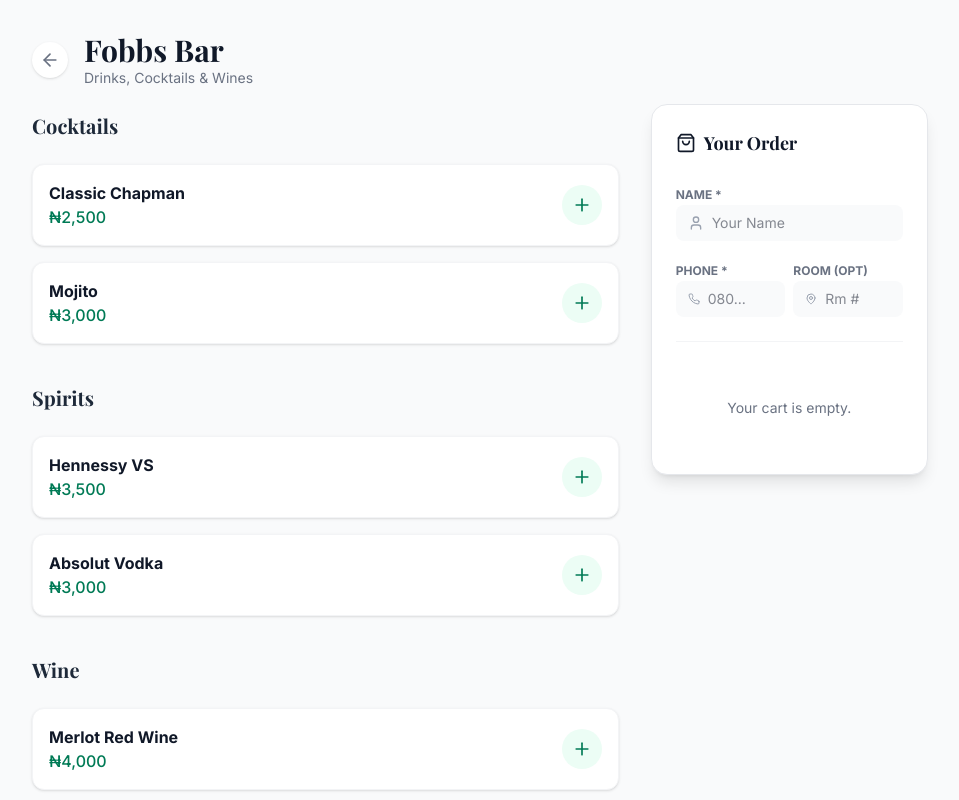
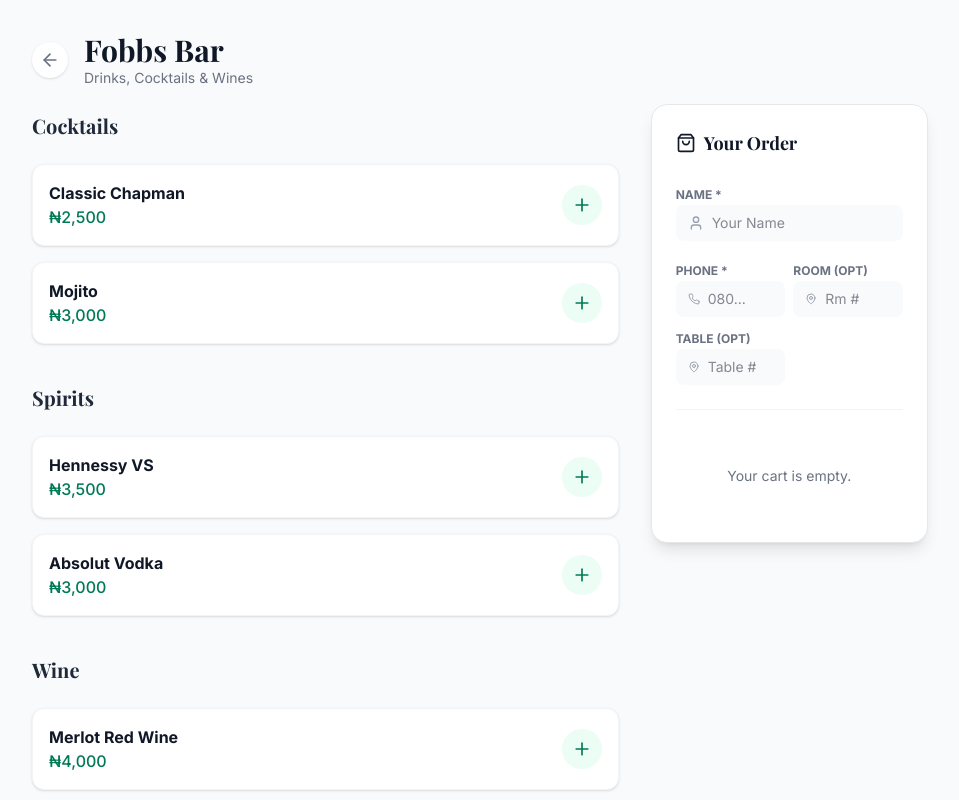
Before and after one commit to mfventures01-maker/Fobbsapartment, a React (Vite) app: page /bar in a window 1280 px wide. Shown: the top 800 px of the page, without its empty margins (160-1119 px from the left). Built offline with nearby package versions, Linux system fonts and the light colour scheme.

Commit message:
fix: Re-add Bill to Room, add Table Number for Dine In

```diff
--- a/src/pages/public/BarPublic.tsx
+++ b/src/pages/public/BarPublic.tsx
@@ -18,6 +18,7 @@ const BarPublic: React.FC = () => {
     const [notes, setNotes] = useState('');
     const [delivery, setDelivery] = useState('Room Delivery');
     const [paymentMethod, setPaymentMethod] = useState('POS on Delivery');
+    const [tableNumber, setTableNumber] = useState('');
 
     const addToCart = (item: any) => {
         setCart(prev => {
@@ -52,6 +53,11 @@ const BarPublic: React.FC = () => {
             return;
         }
 
+        if (paymentMethod === 'Bill to Room' && !room) {
+            alert("Please provide a Room Number for 'Bill to Room' payment.");
+            return;
+        }
+
         sendRequest(
             'Bar Order',
             buildBarOrderMessage,
@@ -59,7 +65,7 @@ const BarPublic: React.FC = () => {
                 items: cart,
                 subtotal: subtotal,
                 payment_method: paymentMethod,
-                notes: `Name: ${name}, Phone: ${phone}, Room: ${room || 'N/A'}. Delivery: ${delivery}. ${notes}`,
+                notes: `Name: ${name}, Phone: ${phone}, Room: ${room || 'N/A'}, Table: ${tableNumber || 'N/A'}. Delivery: ${delivery}. ${notes}`,
                 room_number: room || "N/A",
                 summary: `${cart.length} drinks (₦${subtotal.toLocaleString()})`
             },
@@ -172,6 +178,19 @@ const BarPublic: React.FC = () => {
                                             />
                                         </div>
                                     </div>
+                                    <div className="space-y-1">
+                                        <label className="text-xs font-bold text-gray-500 uppercase">Table (Opt)</label>
+                                        <div className="relative">
+                                            <MapPin className="absolute left-3 top-1/2 -translate-y-1/2 w-3 h-3 text-gray-400" />
+                                            <input
+                                                type="text"
+                                                value={tableNumber}
+                                                onChange={(e) => setTableNumber(e.target.value)}
+                                                className="w-full pl-8 p-2 bg-gray-50 rounded-lg text-sm"
+                                                placeholder="Table #"
+                                            />
+                                        </div>
+                                    </div>
                                 </div>
                             </div>
 
@@ -213,6 +232,7 @@ const BarPublic: React.FC = () => {
                                                 className="w-full text-sm p-2 bg-gray-50 rounded-lg"
                                             >
                                                 <option value="Room Delivery">Room Delivery</option>
+                                                <option value="Dine In">Dine In (Table)</option>
                                                 <option value="Pickup">Pickup at Bar</option>
                                             </select>
                                         </div>
@@ -227,6 +247,7 @@ const BarPublic: React.FC = () => {
                                                 <option value="POS on Delivery">POS on Delivery</option>
                                                 <option value="Transfer">Transfer</option>
                                                 <option value="Cash">Cash</option>
+                                                <option value="Bill to Room">Bill to Room</option>
                                             </select>
                                         </div>
 
--- a/src/pages/public/RestaurantPublic.tsx
+++ b/src/pages/public/RestaurantPublic.tsx
@@ -18,6 +18,7 @@ const RestaurantPublic: React.FC = () => {
     const [notes, setNotes] = useState('');
     const [delivery, setDelivery] = useState('Room Delivery');
     const [paymentMethod, setPaymentMethod] = useState('POS on Delivery');
+    const [tableNumber, setTableNumber] = useState('');
 
     const addToCart = (item: any) => {
         setCart(prev => {
@@ -52,6 +53,11 @@ const RestaurantPublic: React.FC = () => {
             return;
         }
 
+        if (paymentMethod === 'Bill to Room' && !room) {
+            alert("Please provide a Room Number for 'Bill to Room' payment.");
+            return;
+        }
+
         sendRequest(
             'Restaurant Order',
             buildRoomServiceMessage,
@@ -59,7 +65,7 @@ const RestaurantPublic: React.FC = () => {
                 items: cart,
                 subtotal: subtotal,
                 payment_method: paymentMethod,
-                notes: `Name: ${name}, Phone: ${phone}, Room: ${room || 'N/A'}. Delivery: ${delivery}. ${notes}`,
+                notes: `Name: ${name}, Phone: ${phone}, Room: ${room || 'N/A'}, Table: ${tableNumber || 'N/A'}. Delivery: ${delivery}. ${notes}`,
                 room_number: room || "N/A",
                 summary: `${cart.length} items (₦${subtotal.toLocaleString()})`
             },
@@ -162,6 +168,19 @@ const RestaurantPublic: React.FC = () => {
                                             />
                                         </div>
                                     </div>
+                                    <div className="space-y-1">
+                                        <label className="text-xs font-bold text-gray-500 uppercase">Table (Opt)</label>
+                                        <div className="relative">
+                                            <MapPin className="absolute left-3 top-1/2 -translate-y-1/2 w-3 h-3 text-gray-400" />
+                                            <input
+                                                type="text"
+                                                value={tableNumber}
+                                                onChange={(e) => setTableNumber(e.target.value)}
+                                                className="w-full pl-8 p-2 bg-gray-50 rounded-lg text-sm"
+                                                placeholder="Table #"
+                                            />
+                                        </div>
+                                    </div>
                                 </div>
                             </div>
 
@@ -203,6 +222,7 @@ const RestaurantPublic: React.FC = () => {
                                                 className="w-full text-sm p-2 bg-gray-50 rounded-lg"
                                             >
                                                 <option value="Room Delivery">Room Delivery</option>
+                                                <option value="Dine In">Dine In (Table)</option>
                                                 <option value="Pickup">Pickup at Restaurant</option>
                                             </select>
                                         </div>
@@ -217,6 +237,7 @@ const RestaurantPublic: React.FC = () => {
                                                 <option value="POS on Delivery">POS on Delivery</option>
                                                 <option value="Transfer">Transfer</option>
                                                 <option value="Cash">Cash</option>
+                                                <option value="Bill to Room">Bill to Room</option>
                                             </select>
                                         </div>
 
```
